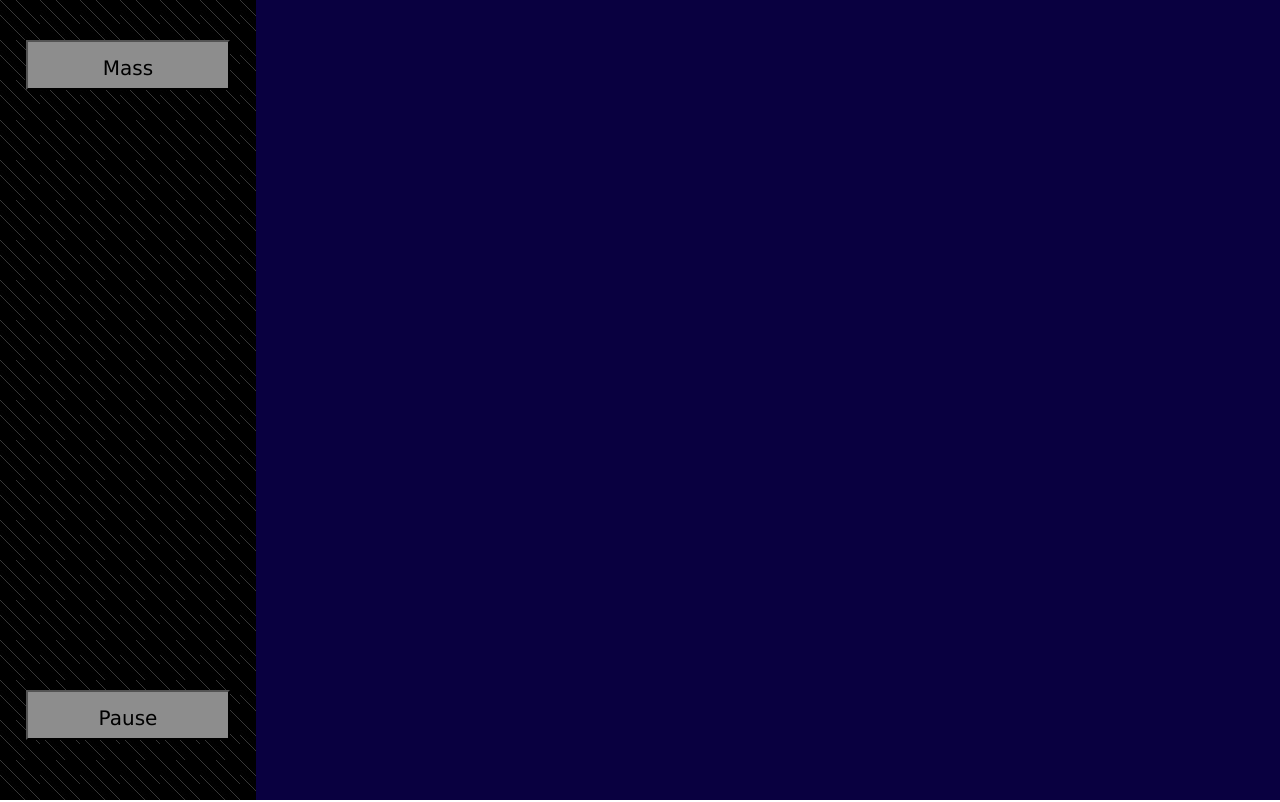
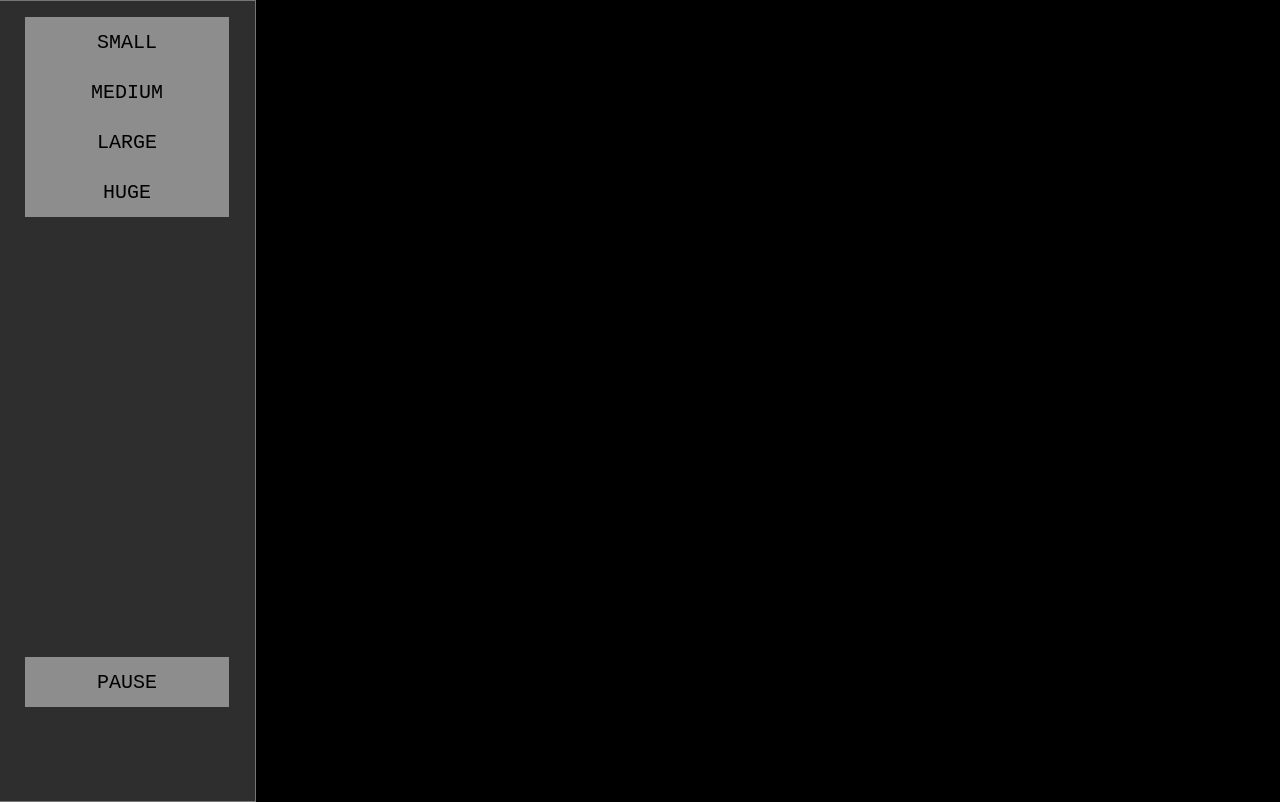
Before and after one commit to thomas892/gravty, a plain HTML site: page gravity.html in a window 1280 px wide. Drawn offline with Linux system fonts and the light colour scheme.

Commit message:
SizingWorks

```diff
--- a/gravity.html
+++ b/gravity.html
@@ -7,8 +7,12 @@
 	</head>
 	<body>
 		<div id="leftSideBar">
-			<button class="buttons" id="massButton">Mass</button>
-			<button class="buttons" id="pauseButton">Pause</button>
+			<p></p>
+			<button class="buttons" id="small">SMALL</button>
+			<button class="buttons" id="medium">MEDIUM</button>
+			<button class="buttons" id="large">LARGE</button>
+			<button class="buttons" id="huge">HUGE</button>
+			<button class="buttons" id="pauseButton">PAUSE</button>
 		</div>
 		<div id="main">
 			<canvas id="viewport"></canvas>
--- a/script.js
+++ b/script.js
@@ -10,6 +10,9 @@ require.config({
 });
 
 var paused = false;
+var bodyRadius = 1;
+
+
 
 
 
@@ -22,8 +25,14 @@ requirejs(['physicsjs', 'jquery'], function(Physics) {
 		var viewportHeight = document.getElementById('viewport').scrollHeight;
 		var bounds = Physics.aabb(0, 0, viewportWidth, viewportHeight);
 
+		document.getElementById('small').addEventListener('click', function() {bodyRadius = 10;});
+		document.getElementById('medium').addEventListener('click', function() {bodyRadius = 15;});
+		document.getElementById('large').addEventListener('click', function() {bodyRadius = 20;});
+		document.getElementById('huge').addEventListener('click', function() {bodyRadius = 30;});
 		document.getElementById('viewport').addEventListener('click', addCircle);
 		document.getElementById('pauseButton').addEventListener('click', pauseGame);
+
+
 
 		var renderer = Physics.renderer('canvas', {
 			el: 'viewport',
@@ -54,7 +63,7 @@ requirejs(['physicsjs', 'jquery'], function(Physics) {
 			var circle = Physics.body('circle', {
 			x: xPos,
 			y: yPos,
-			radius: 10,
+			radius: bodyRadius,
 			vx: 0.01,
 			styles: {
 				fillStyle: '#FFF880',
--- a/style.css
+++ b/style.css
@@ -1,17 +1,19 @@
 body {
 	margin: 0px;
+	background-color: #000000;
 }
 .buttons {
+
 	display: block;
+	border: none;
 	position: relative;
 	background-color: #8D8D8D;
 	margin: auto;
-	font-family: Verdana, sans-serif;
+	font-family: monospace;
 	font-size: 20px;
 	width: 80%;
 	height: 50px;
 	line-height: 50px;
-	border: inline 2px #000000;
 	text-align: center;
 }
 
@@ -23,28 +25,30 @@ body {
 	background-color: #575757;
 }
 
-#massButton {
-	top: 5%;
+.buttons:focus {
+	outline: 0;
 }
 
+/*#massButton {
+	top: 5%;
+}*/
+
 #pauseButton {
-	top: 80%;
+	top: 55%;
+
 }
 #leftSideBar {
 	position: absolute;
+	left: -2px;
 	float: left;
-	/*background: #2E4053;
-	background: -webkit-linear-gradient(left, #17202A , #5D6D7E);
-	background: -o-linear-gradient(right, #17202A, #5D6D7E);
-	background: -moz-linear-gradient(right, #17202A, #5D6D7E);
-	background: linear-gradient(to right, #17202A, #5D6D7E); */
-	background-image: url("menubackground.jpg");
+	background: #2E2E2E;
+	border: 1px solid #757575;
 	width: 20%;
 	height: 100%;
 }
 #main {
 	position: absolute;
-	background-color: #090040;
+	background-color: #000000;
 	left: 20%;
 	width: 80%;
 	height: 100%;
```
